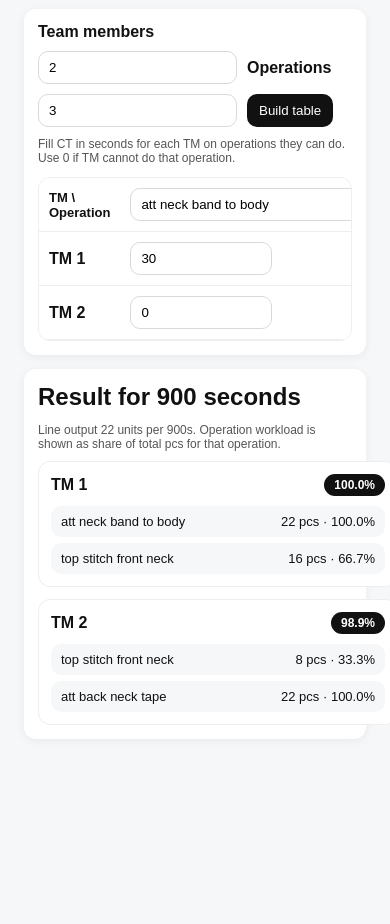
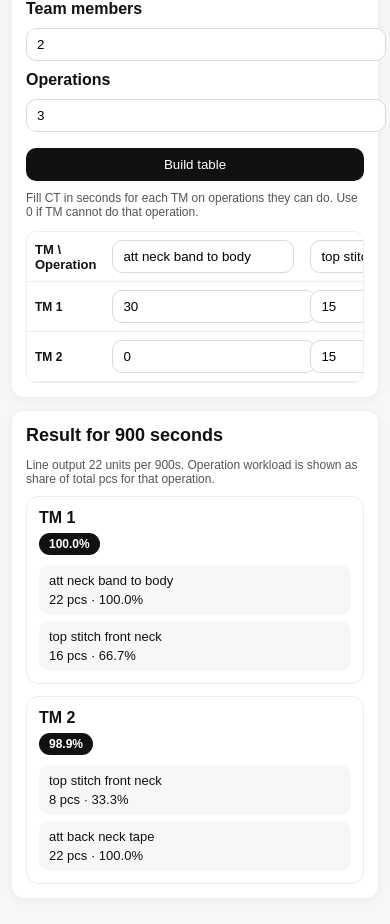
Before and after one commit to fadhilah7/workload-balancer, a plain HTML site: page index.html in a window 390 px wide. Shown: the part 70-994 px from the top of the page. Before the commit the page ends 847 px from the top, so only its background shows below. Drawn offline with Linux system fonts and the light colour scheme.

Commit message:
Update style.css

```diff
--- a/style.css
+++ b/style.css
@@ -162,3 +162,82 @@ th.stickyLeft, td.stickyLeft{
   background:#f6f7f8;
   border-radius: 10px;
 }
+
+/* ===== MOBILE RESPONSIVE FIX ===== */
+@media (max-width: 768px){
+
+  body{
+    padding: 12px;
+  }
+
+  .app{
+    max-width: 100%;
+  }
+
+  h1{
+    font-size: 22px;
+  }
+
+  h2{
+    font-size: 18px;
+  }
+
+  .row{
+    flex-direction: column;
+    align-items: stretch;
+  }
+
+  .label{
+    width: 100%;
+  }
+
+  input, button{
+    width: 100%;
+  }
+
+  button{
+    margin-top: 6px;
+  }
+
+  .matrixWrap{
+    border-radius: 10px;
+  }
+
+  table{
+    min-width: 100%;
+    font-size: 12px;
+  }
+
+  th, td{
+    padding: 8px;
+  }
+
+  .opName{
+    width: 160px;
+  }
+
+  .ctInput{
+    width: 100%;
+  }
+
+  .resultGrid{
+    grid-template-columns: 1fr;
+  }
+
+  .cardTitle{
+    flex-direction: column;
+    align-items: flex-start;
+    gap: 6px;
+  }
+
+  .badge{
+    margin-left: 0;
+    align-self: flex-start;
+  }
+
+  .pill{
+    flex-direction: column;
+    align-items: flex-start;
+    gap: 4px;
+  }
+}
```
